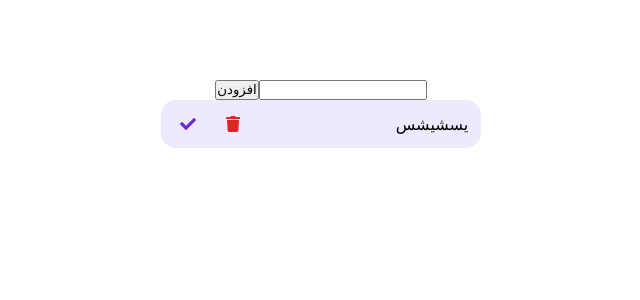
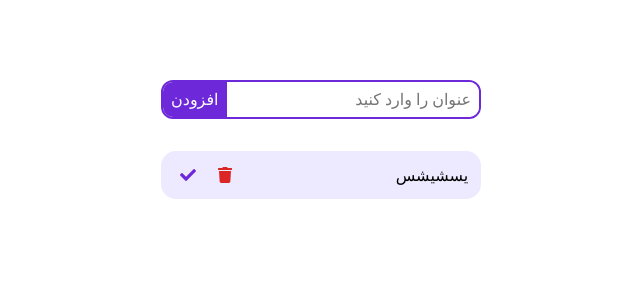
Before and after one commit to hoseinmdev/TodoList-React, a React (Create React App) app: page / in a window 1280 px wide. Shown: the top 300 px of the page, without its empty margins (478-1118 px from the left). Built offline with nearby package versions, Linux system fonts and the light colour scheme.

Commit message:
feat : input component added

```diff
--- a/src/components/Todo/todo.module.css
+++ b/src/components/Todo/todo.module.css
@@ -12,7 +12,6 @@
   --mainBlack: #222;
   --mainGray: #7c7c7c;
   --mainRed: #dc2626;
-  --bodyColor: #0f172a;
   --bodyColorLightMode: #f1f5f9;
 }
 
@@ -30,7 +29,7 @@
   display: flex;
   justify-content: center;
   align-items: center;
-  gap: 1rem;
+  gap: 0.5rem;
 }
 .trashIcon {
   cursor: pointer;
@@ -38,13 +37,13 @@
   display: flex;
   justify-content: center;
   align-items: center;
-  border-radius: 100%;
   padding: 0.4rem;
   transition: all 0.3s;
 }
 .trashIcon:hover {
   background-color: var(--mainRed);
   color: var(--mainWhite);
+  border-radius: 100%;
 }
 
 .checkIcon {
@@ -53,11 +52,11 @@
   display: flex;
   justify-content: center;
   align-items: center;
-  border-radius: 100%;
   padding: 0.4rem;
-  transition: 0.2s;
+  transition: all 0.2s;
 }
 .checkIcon:hover {
   color: var(--mainWhite);
   background-color: var(--primaryColor);
+  border-radius: 100%;
 }
--- a/src/components/TodoApp/todoApp.module.css
+++ b/src/components/TodoApp/todoApp.module.css
@@ -5,4 +5,5 @@
   align-items: center;
   width: 100%;
   margin-top: 5rem;
+  gap: 2rem;
 }
--- a/src/components/TodoInput/TodoInput.js
+++ b/src/components/TodoInput/TodoInput.js
@@ -1,9 +1,21 @@
+import { useState, useRef } from "react";
+import styles from "./todoInput.module.css";
+
 const TodoInput = () => {
+  const [value, setValue] = useState("");
+  const inputBox = useRef();
+
+  const inputHandler = () => {
+    const value = inputBox.current.value;
+    setValue(value);
+    console.log(value)
+  };
+
   return (
     <div>
-      <div>
-        <input />
-        <button>افزودن</button>
+      <div className={styles.todoInput}>
+        <input ref={inputBox} placeholder="عنوان را وارد کنید" />
+        <button onClick={inputHandler}>افزودن</button>
       </div>
     </div>
   );
--- /dev/null
+++ b/src/components/TodoInput/todoInput.module.css
@@ -0,0 +1,34 @@
+:root {
+  --primaryColor: #6d28d9;
+  --secondaryColor: #ede9fe;
+  --mainWhite: #ffffff;
+  --mainBlack: #222;
+  --mainGray: #7c7c7c;
+  --mainRed: #dc2626;
+  --bodyColorLightMode: #f1f5f9;
+}
+.todoInput {
+  overflow: hidden;
+  border-radius: 12px;
+  width: 20rem;
+  display: flex;
+  justify-content: space-between;
+  border: 2px solid var(--primaryColor);
+}
+.todoInput input {
+  flex: 1;
+  border: none;
+  outline: none;
+  padding: 0.5rem;
+  font-size: 1rem;
+}
+.todoInput button {
+  cursor: pointer;
+  border: none;
+  background-color: var(--primaryColor);
+  color: var(--mainWhite);
+
+  padding: 0.5rem;
+  font-size: 1rem;
+  transition: 0.3s;
+}
```
